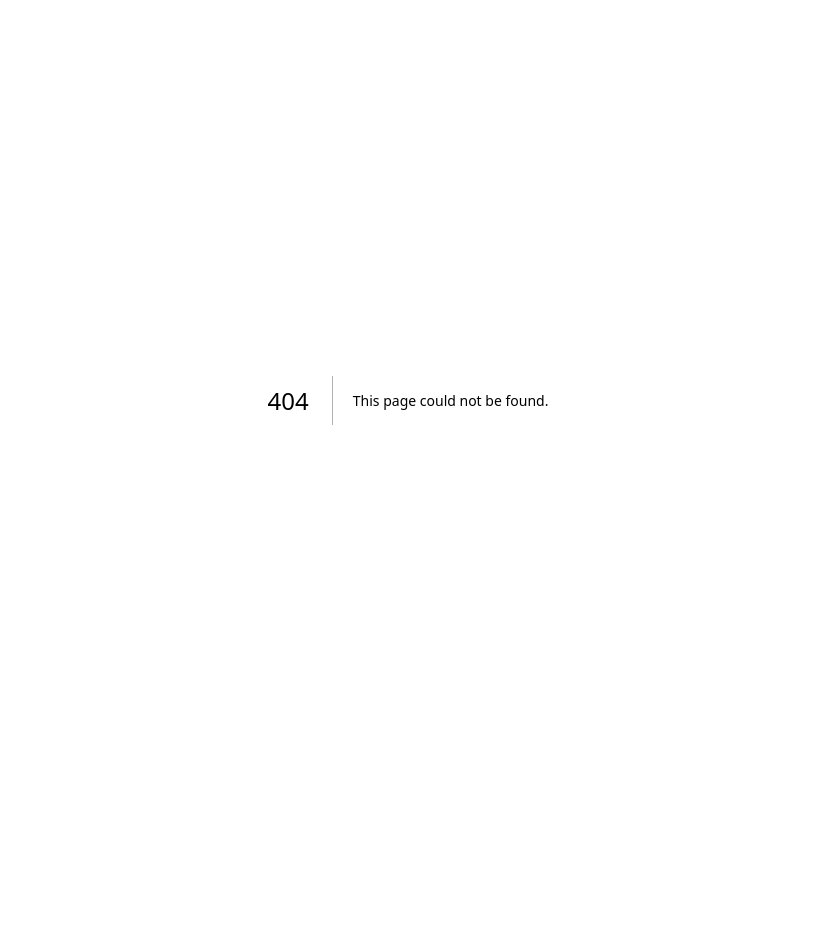
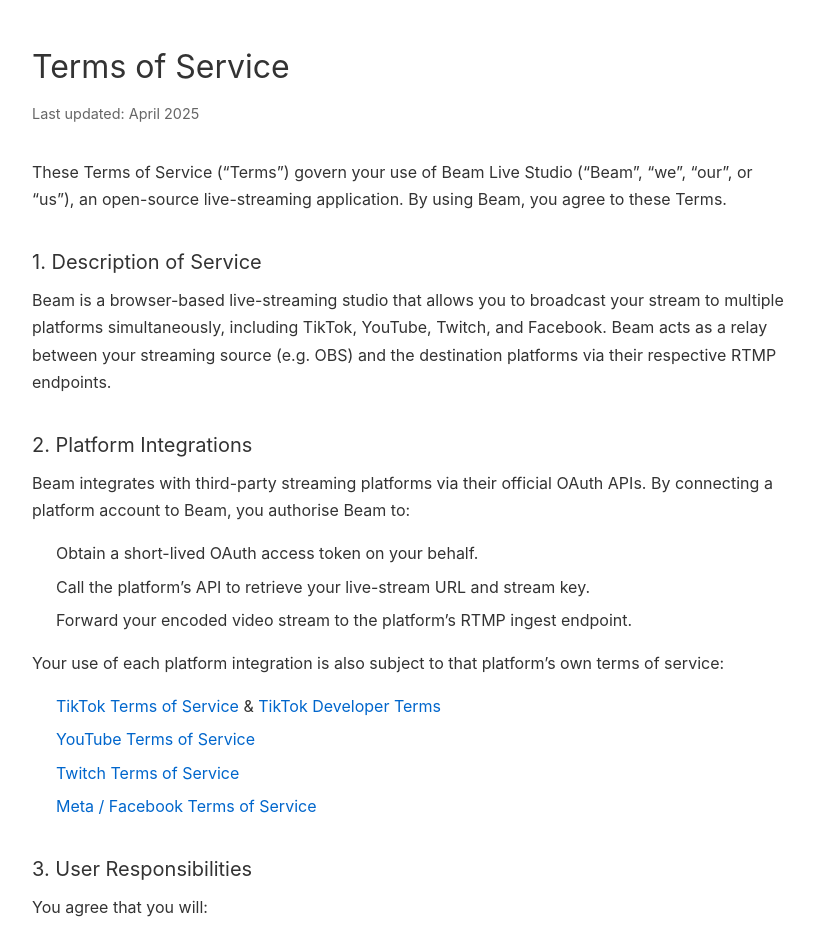
Before and after one commit to nicky-dev/beam, a Next.js app: page /terms in a window 1280 px wide. Before the commit this address had no page. Shown: the top 941 px of the page, without its empty margins (232-1046 px from the left). Before the commit the page ends 800 px from the top, so only its background shows below. Built offline with nearby package versions, Linux system fonts and the light colour scheme; what @mui/material-nextjs would draw is missing.

Commit message:
Refactor to generic /privacy and /terms pages covering all platforms
Agent-Logs-Url: https://github.com/nicky-dev/beam/sessions/b50b6216-0b3e-4a2e-a59b-b02c7c4591ca

Co-authored-by: nicky-dev <14047941+nicky-dev@users.noreply.github.com>

```diff
--- a/src/app/tiktok/privacy/page.tsx
+++ b/src/app/privacy/page.tsx
@@ -1,4 +1,4 @@
-export default function TikTokPrivacyPolicy() {
+export default function PrivacyPolicy() {
 	return (
 		<html lang="en">
 			<head>
@@ -30,43 +30,96 @@ export default function TikTokPrivacyPolicy() {
 					application that lets you broadcast your stream to multiple platforms
 					simultaneously, including TikTok, YouTube, Twitch, and Facebook. This
 					Privacy Policy describes how we collect, use, and protect information
-					when you use Beam&rsquo;s integration with the TikTok platform.
+					when you use Beam.
 				</p>
 
 				<h2>1. Information We Collect</h2>
 				<p>
-					When you connect your TikTok account to Beam, we collect only the
-					information necessary to forward your live stream:
+					When you connect a streaming platform account to Beam, we collect only
+					the information necessary to forward your live stream:
 				</p>
 				<ul>
 					<li>
-						<strong>TikTok OAuth access token</strong> – used solely to obtain
-						your live-room stream credentials on your behalf.
+						<strong>OAuth access token</strong> – used solely to obtain your
+						live-stream credentials from the connected platform on your behalf.
 					</li>
 					<li>
 						<strong>Stream URL and stream key</strong> – the RTMP endpoint and
-						key returned by the TikTok API, used to forward your encoded video
-						stream to TikTok Live.
+						key returned by the platform&rsquo;s API, used to forward your
+						encoded video stream.
 					</li>
 				</ul>
 				<p>
-					We do not collect your TikTok profile information, followers, messages,
-					or any other personal data.
+					We do not collect your profile information, followers, messages, or any
+					other personal data from any connected platform.
 				</p>
 
 				<h2>2. How We Use Your Information</h2>
 				<p>The information collected is used exclusively to:</p>
 				<ul>
-					<li>Authenticate with the TikTok Open API on your behalf.</li>
 					<li>
-						Retrieve your live-room stream URL and stream key so that Beam can
-						forward your RTMP stream to TikTok.
+						Authenticate with the connected platform&rsquo;s API on your behalf.
 					</li>
-					<li>Save encrypted stream credentials locally on your device so you do not need to reconnect each session.</li>
+					<li>
+						Retrieve your live-stream URL and stream key so that Beam can forward
+						your RTMP stream to the selected platform.
+					</li>
+					<li>
+						Save encrypted stream credentials locally on your device so you do
+						not need to reconnect each session.
+					</li>
 				</ul>
-				<p>We do not sell, rent, or share your TikTok credentials or any data obtained through the TikTok API with third parties.</p>
+				<p>
+					We do not sell, rent, or share your credentials or any data obtained
+					through platform APIs with third parties.
+				</p>
 
-				<h2>3. Data Storage and Security</h2>
+				<h2>3. Supported Platforms</h2>
+				<p>
+					Beam currently supports the following streaming platforms. Your use of
+					Beam&rsquo;s integration with each platform is also subject to that
+					platform&rsquo;s own privacy policy:
+				</p>
+				<ul>
+					<li>
+						<a
+							href="https://www.tiktok.com/legal/privacy-policy"
+							target="_blank"
+							rel="noopener noreferrer"
+						>
+							TikTok Privacy Policy
+						</a>
+					</li>
+					<li>
+						<a
+							href="https://policies.google.com/privacy"
+							target="_blank"
+							rel="noopener noreferrer"
+						>
+							YouTube / Google Privacy Policy
+						</a>
+					</li>
+					<li>
+						<a
+							href="https://www.twitch.tv/p/legal/privacy-notice/"
+							target="_blank"
+							rel="noopener noreferrer"
+						>
+							Twitch Privacy Notice
+						</a>
+					</li>
+					<li>
+						<a
+							href="https://www.facebook.com/policy.php"
+							target="_blank"
+							rel="noopener noreferrer"
+						>
+							Meta / Facebook Privacy Policy
+						</a>
+					</li>
+				</ul>
+
+				<h2>4. Data Storage and Security</h2>
 				<p>
 					Stream credentials (server URL and stream key) are stored encrypted on
 					the Nostr decentralised network under your own cryptographic identity
@@ -75,39 +128,19 @@ export default function TikTokPrivacyPolicy() {
 					session.
 				</p>
 
-				<h2>4. Data Retention</h2>
+				<h2>5. Data Retention</h2>
 				<p>
-					Because Beam does not maintain its own servers, no TikTok-derived data
-					is retained by us. If you disconnect your TikTok account within Beam,
-					your stream credentials are removed from local storage immediately.
-				</p>
-
-				<h2>5. Third-Party Services</h2>
-				<p>
-					Beam uses the TikTok Open API under TikTok&rsquo;s{" "}
-					<a
-						href="https://developers.tiktok.com/doc/tiktok-api-developer-term-of-service"
-						target="_blank"
-						rel="noopener noreferrer"
-					>
-						Developer Terms of Service
-					</a>{" "}
-					and{" "}
-					<a
-						href="https://www.tiktok.com/legal/privacy-policy"
-						target="_blank"
-						rel="noopener noreferrer"
-					>
-						TikTok Privacy Policy
-					</a>
-					. Your use of TikTok through Beam is also subject to those policies.
+					Because Beam does not maintain its own servers, no platform-derived
+					data is retained by us. If you disconnect a platform account within
+					Beam, your stream credentials for that platform are removed from local
+					storage immediately.
 				</p>
 
 				<h2>6. Your Rights</h2>
 				<p>
-					You may disconnect your TikTok account from Beam at any time through
-					the Multistream settings panel. This will remove your stored stream
-					credentials from local storage.
+					You may disconnect any connected platform account from Beam at any time
+					through the Multistream settings panel. This will remove the stored
+					stream credentials for that platform from local storage.
 				</p>
 
 				<h2>7. Children&rsquo;s Privacy</h2>
--- a/src/app/tiktok/terms/page.tsx
+++ b/src/app/terms/page.tsx
@@ -1,4 +1,4 @@
-export default function TikTokTermsOfService() {
+export default function TermsOfService() {
 	return (
 		<html lang="en">
 			<head>
@@ -40,50 +40,80 @@ export default function TikTokTermsOfService() {
 					their respective RTMP endpoints.
 				</p>
 
-				<h2>2. TikTok Integration</h2>
+				<h2>2. Platform Integrations</h2>
 				<p>
-					Beam integrates with the TikTok Open API to allow you to stream
-					directly to TikTok Live. By connecting your TikTok account to Beam,
-					you authorise Beam to:
+					Beam integrates with third-party streaming platforms via their official
+					OAuth APIs. By connecting a platform account to Beam, you authorise
+					Beam to:
 				</p>
 				<ul>
 					<li>Obtain a short-lived OAuth access token on your behalf.</li>
 					<li>
-						Call the TikTok Live API to create a live room and retrieve your
-						stream URL and stream key.
+						Call the platform&rsquo;s API to retrieve your live-stream URL and
+						stream key.
 					</li>
 					<li>
-						Forward your encoded video stream to the TikTok RTMP ingest
-						endpoint.
+						Forward your encoded video stream to the platform&rsquo;s RTMP
+						ingest endpoint.
 					</li>
 				</ul>
 				<p>
-					Your use of the TikTok integration is also subject to{" "}
+					Your use of each platform integration is also subject to that
+					platform&rsquo;s own terms of service:
+				</p>
+				<ul>
+					<li>
+						<a
+							href="https://www.tiktok.com/legal/terms-of-service"
+							target="_blank"
+							rel="noopener noreferrer"
+						>
+							TikTok Terms of Service
+						</a>{" "}
+						&amp;{" "}
 						<a
 							href="https://developers.tiktok.com/doc/tiktok-api-developer-term-of-service"
 							target="_blank"
 							rel="noopener noreferrer"
 						>
-						TikTok&rsquo;s Developer Terms of Service
-					</a>{" "}
-					and{" "}
+							TikTok Developer Terms
+						</a>
+					</li>
+					<li>
 						<a
-						href="https://www.tiktok.com/legal/terms-of-service"
+							href="https://www.youtube.com/t/terms"
 							target="_blank"
 							rel="noopener noreferrer"
 						>
-						TikTok&rsquo;s Terms of Service
+							YouTube Terms of Service
 						</a>
-					.
-				</p>
+					</li>
+					<li>
+						<a
+							href="https://www.twitch.tv/p/legal/terms-of-service/"
+							target="_blank"
+							rel="noopener noreferrer"
+						>
+							Twitch Terms of Service
+						</a>
+					</li>
+					<li>
+						<a
+							href="https://www.facebook.com/terms.php"
+							target="_blank"
+							rel="noopener noreferrer"
+						>
+							Meta / Facebook Terms of Service
+						</a>
+					</li>
+				</ul>
 
 				<h2>3. User Responsibilities</h2>
 				<p>You agree that you will:</p>
 				<ul>
 					<li>
 						Comply with the terms and community guidelines of all platforms you
-						stream to through Beam, including TikTok, YouTube, Twitch, and
-						Facebook.
+						stream to through Beam.
 					</li>
 					<li>
 						Not use Beam to stream content that is illegal, harmful, threatening,
```
Lines whose indentation alone changed are shown as unchanged.
